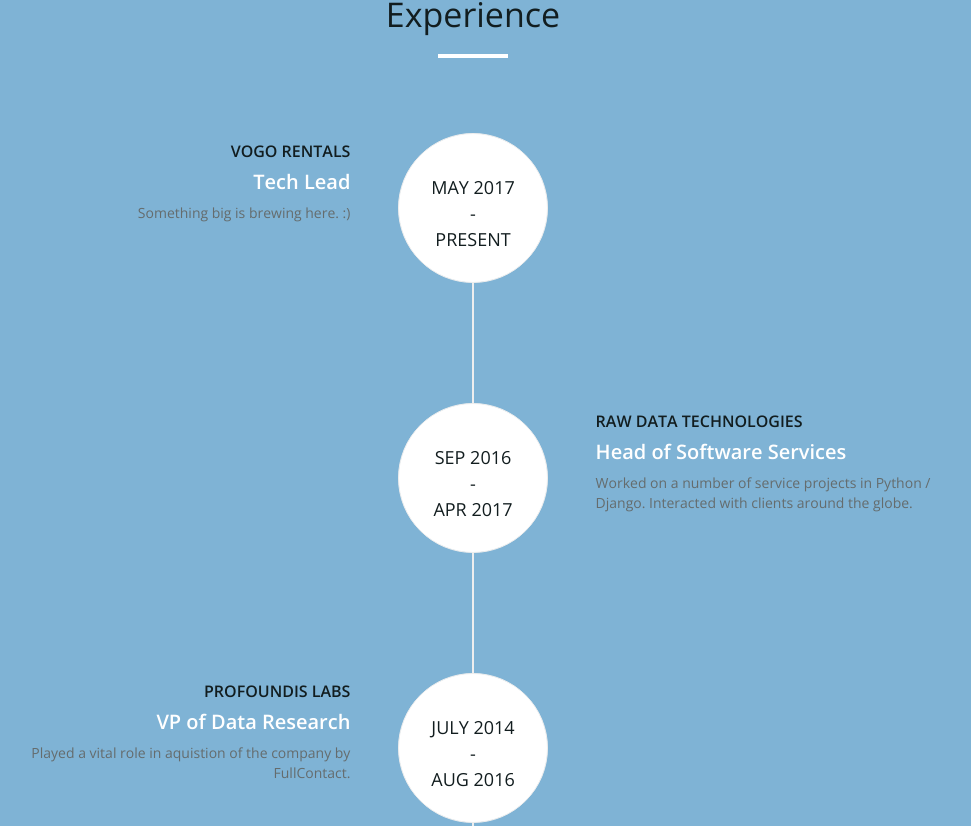
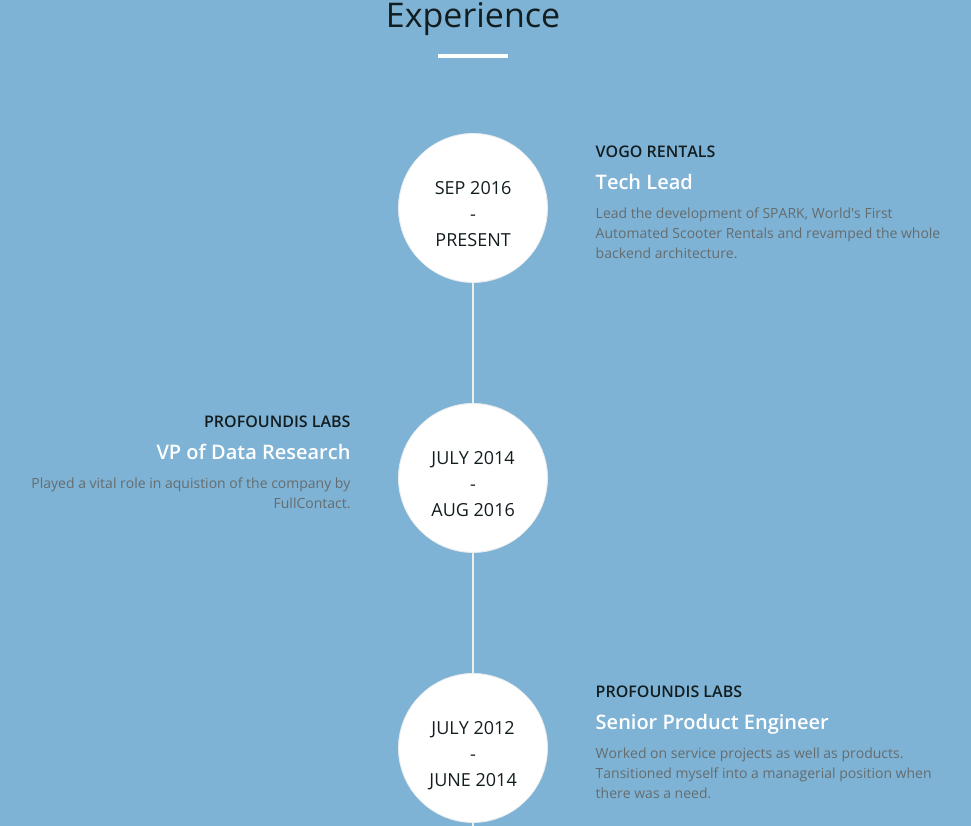
Before and after one commit to nibil/nibil.github.io, a plain HTML site: page index.html in a window 1280 px wide. Shown: the part 837-1663 px from the top of the page, without its empty margins (167-1138 px from the left). Drawn offline with nearby package versions, Linux system fonts and the light colour scheme.

Commit message:
Resume Updated

```diff
--- a/index.html
+++ b/index.html
@@ -95,9 +95,9 @@
     <div class="row">
       <div class="col-lg-12">
         <ul class="timeline">
-          <li>
+          <li class="timeline-inverted">
             <div class="timeline-image">
-              <h4>May 2017<br>
+              <h4>Sep 2016<br>
                 - <br>
                 Present </h4>
             </div>
@@ -107,23 +107,7 @@
                 <h4 class="subheading">Tech Lead</h4>
               </div>
               <div class="timeline-body">
-                <p>Something big is brewing here. :)</p>
-              </div>
-            </div>
-          </li>
-          <li class="timeline-inverted">
-            <div class="timeline-image">
-              <h4>Sep 2016<br>
-                - <br>
-                Apr 2017 </h4>
-            </div>
-            <div class="timeline-panel">
-              <div class="timeline-heading">
-                <h4>Raw Data Technologies</h4>
-                <h4 class="subheading">Head of Software Services</h4>
-              </div>
-              <div class="timeline-body">
-                <p> Worked on a number of service projects in Python / Django. Interacted with clients around the globe.</p>
+                <p> Lead the development of SPARK, World's First Automated Scooter Rentals and revamped the whole backend architecture.</p>
               </div>
             </div>
           </li>
```
Also changed, not shown: 1 other file.
